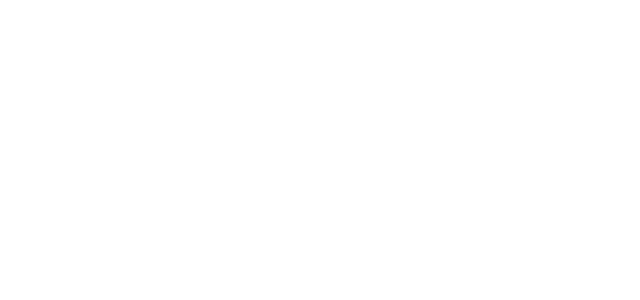
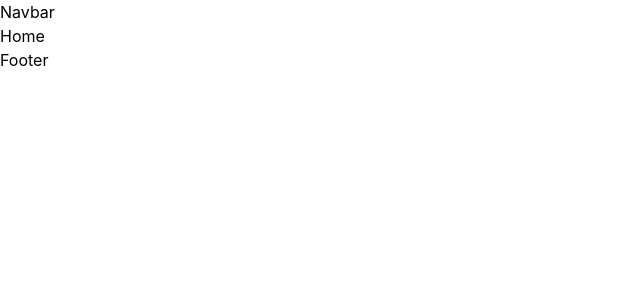
Before and after one commit to mohammedtakbir/Taskque-client-site, a React (Create React App) app: page / in a window 1280 px wide. Shown: the top 300 px of the page, without its empty margins (0-640 px from the left). Built offline with nearby package versions, Linux system fonts and the light colour scheme.

Commit message:
initial setup done

```diff
--- a/package.json
+++ b/package.json
@@ -6,6 +6,7 @@
     "@testing-library/jest-dom": "^5.16.5",
     "@testing-library/react": "^13.4.0",
     "@testing-library/user-event": "^13.5.0",
+    "firebase": "^9.15.0",
     "react": "^18.2.0",
     "react-dom": "^18.2.0",
     "react-router-dom": "^6.6.1",
@@ -35,5 +36,10 @@
       "last 1 firefox version",
       "last 1 safari version"
     ]
+  },
+  "devDependencies": {
+    "autoprefixer": "^10.4.13",
+    "postcss": "^8.4.20",
+    "tailwindcss": "^3.2.4"
   }
 }
--- /dev/null
+++ b/postcss.config.js
@@ -0,0 +1,6 @@
+module.exports = {
+  plugins: {
+    tailwindcss: {},
+    autoprefixer: {},
+  },
+}
--- a/public/index.html
+++ b/public/index.html
@@ -24,7 +24,7 @@
       work correctly both with client-side routing and a non-root public URL.
       Learn how to configure a non-root public URL by running `npm run build`.
     -->
-    <title>React App</title>
+    <title>Taskque</title>
   </head>
   <body>
     <noscript>You need to enable JavaScript to run this app.</noscript>
--- a/src/App.js
+++ b/src/App.js
@@ -1,9 +1,9 @@
+import { RouterProvider } from "react-router-dom";
+import { router } from "./routers/routes";
 
 function App() {
   return (
-    <div>
-
-    </div>
+    <RouterProvider router={router} />
   );
 }
 
--- /dev/null
+++ b/src/Home/Home/Home.js
@@ -0,0 +1,11 @@
+import React from 'react';
+
+const Home = () => {
+    return (
+        <div>
+            <h2>Home</h2>
+        </div>
+    );
+};
+
+export default Home;
--- /dev/null
+++ b/src/Layout/Main.js
@@ -0,0 +1,16 @@
+import React from 'react';
+import { Outlet } from 'react-router-dom';
+import Footer from '../Shared/Footer/Footer';
+import Navbar from '../Shared/Navbar/Navbar';
+
+const Main = () => {
+    return (
+        <div>
+            <Navbar />
+            <Outlet />
+            <Footer />
+        </div>
+    );
+};
+
+export default Main;
--- /dev/null
+++ b/src/Shared/Footer/Footer.js
@@ -0,0 +1,11 @@
+import React from 'react';
+
+const Footer = () => {
+    return (
+        <div>
+            <h2>Footer</h2>
+        </div>
+    );
+};
+
+export default Footer;
--- /dev/null
+++ b/src/Shared/Navbar/Navbar.js
@@ -0,0 +1,11 @@
+import React from 'react';
+
+const Navbar = () => {
+    return (
+        <div>
+            <h2>Navbar</h2>
+        </div>
+    );
+};
+
+export default Navbar;
--- a/src/index.css
+++ b/src/index.css
@@ -1,3 +1,6 @@
+@tailwind base;
+@tailwind components;
+@tailwind utilities;
 body {
   margin: 0;
   font-family: -apple-system, BlinkMacSystemFont, 'Segoe UI', 'Roboto', 'Oxygen',
--- /dev/null
+++ b/src/routers/routes.js
@@ -0,0 +1,16 @@
+import { createBrowserRouter } from "react-router-dom";
+import Home from "../Home/Home/Home";
+import Main from "../Layout/Main";
+
+export const router = createBrowserRouter([
+    {
+        path: '/',
+        element: <Main />,
+        children: [
+            {
+                index: true,
+                element: <Home />
+            }
+        ],
+    }
+])
--- /dev/null
+++ b/tailwind.config.js
@@ -0,0 +1,10 @@
+/** @type {import('tailwindcss').Config} */
+module.exports = {
+  content: [
+    "./src/**/*.{js,jsx,ts,tsx}",
+  ],
+  theme: {
+    extend: {},
+  },
+  plugins: [],
+}
```
Also changed, not shown: 2 other files (tests, documents, lock files or other folders).
